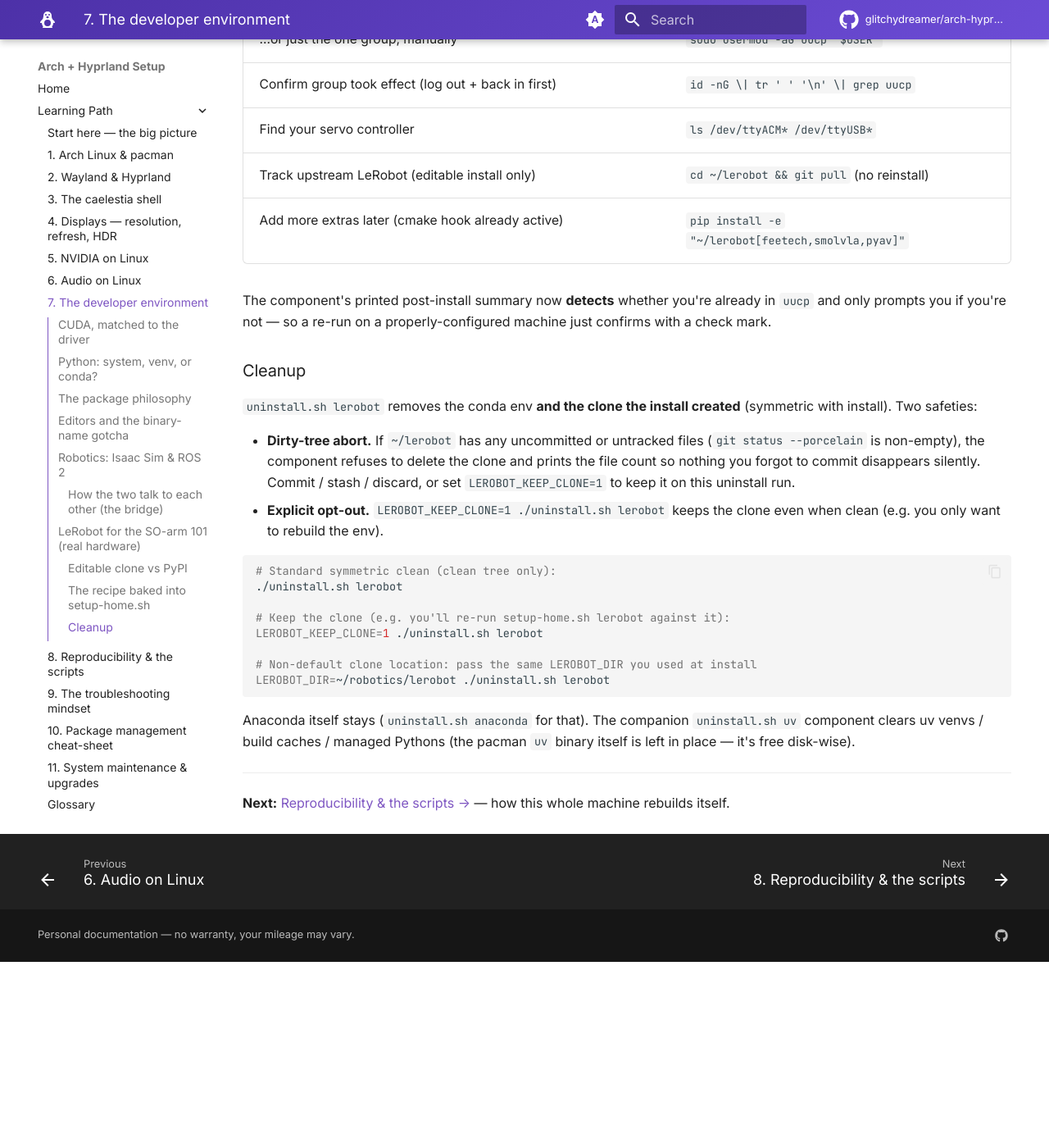
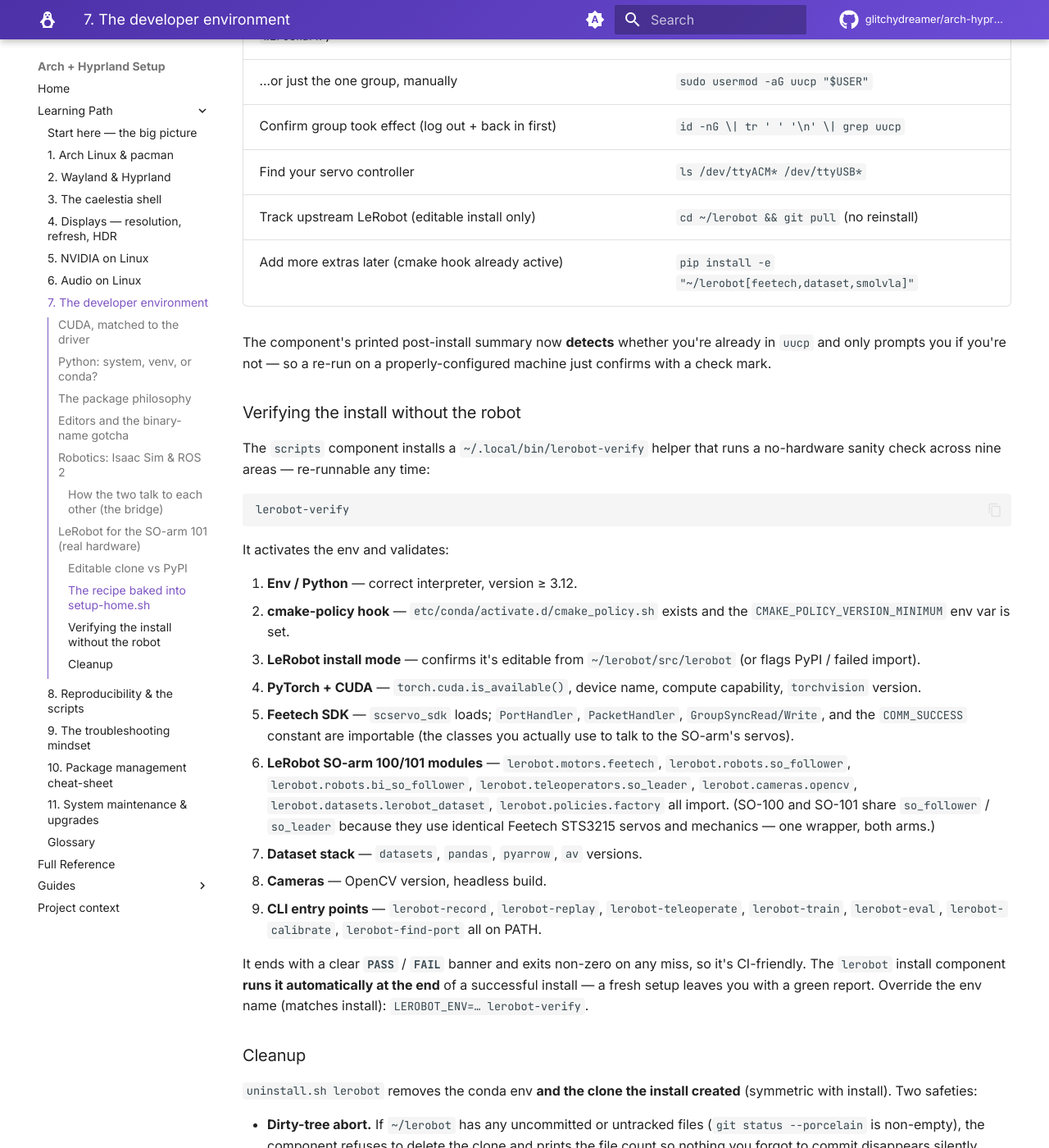
Before and after one commit to glitchydreamer/arch-hyprland-setup, an MkDocs documentation site: the page built from docs/learn/07-dev-environment.md, in a window 1280 px wide and 1400 px high, scrolled down 8096 px. Shown: the whole window at 82% size. Built offline with MkDocs 1.6.1 and Material for MkDocs 9.7.7, drawn with Linux system fonts in a browser that asks for light colours; comment, search, counter and statistics services are not loaded; before the commit the page ends 9269 px from its top, so only the background shows below that; some of the changed text lies outside the part shown.

Commit message:
feat(lerobot): lerobot-verify helper + [dataset] in default extras
While verifying the live install we found two issues:

1. `lerobot[feetech]` alone is incomplete — `lerobot.datasets` submodules
   fail to import because the upstream pyproject splits HF datasets into
   the [dataset] extra. For real-hardware SO-arm 101 work this is
   required (recording teleop demos = creating LeRobot datasets).
   Default LEROBOT_EXTRAS bumped from 'feetech' → 'feetech,dataset'. As
   a bonus, [dataset] transitively pulls torchcodec + av (PyAV), so
   dataset video encoding works without a separate [pyav] extra.

2. The right module/class names aren't obvious:
   - `scservo_sdk` (not `feetech_servo_sdk`) — legacy import name kept
     after the PyPI package was renamed to feetech-servo-sdk.
   - `lerobot.robots.so_follower` / `lerobot.teleoperators.so_leader`
     cover BOTH SO-100 and SO-101 (identical Feetech STS3215 servos and
     mechanics) — there is no so100_/so101_ split.

setup-home.sh do_scripts() now writes ~/.local/bin/lerobot-verify — a
9-section no-hardware sanity check (env / cmake hook / lerobot editable
mode / torch+CUDA / scservo_sdk + key classes / SO-100/101 wrappers / HF
dataset stack / OpenCV / CLI entry points). Clear PASS/FAIL banner, exits
non-zero on any miss (CI-friendly), honours LEROBOT_ENV. The lerobot
install component now calls it automatically at the end of a successful
install, so fresh runs end with a green report.

Docs (learn/07-dev-environment.md): new "Verifying the install without
the robot" subsection enumerating all 9 checks; intro paragraph updated
to [feetech,dataset] defaults with torchcodec/av noted; "add more extras
later" example now shows [feetech,dataset,smolvla].

Live verification on this machine: all 9 sections PASS.

Co-Authored-By: Claude Opus 4.7 <noreply@anthropic.com>

````diff
--- a/docs/learn/07-dev-environment.md
+++ b/docs/learn/07-dev-environment.md
@@ -298,10 +298,14 @@ The cmake-policy activate hook is the same either way.
 ### The recipe baked into `setup-home.sh`
 
 The `lerobot` component creates a conda env tuned for SO-arm 101 (Python 3.12,
-`lerobot[feetech]`, the cmake-policy activate hook) and — by default —
-**clones HF's LeRobot repo to `~/lerobot` and installs it editable**. Override
-defaults via env vars (note: LeRobot upstream now requires Python ≥ 3.12, so
-pin lower only if you've also pinned an older `lerobot` release).
+`lerobot[feetech,dataset]`, the cmake-policy activate hook) and — by default —
+**clones HF's LeRobot repo to `~/lerobot` and installs it editable**. The
+`dataset` extra is in the default because recording teleop demos = creating
+LeRobot datasets, which is the entire imitation-learning workflow on SO-arm 101;
+it also transitively pulls **`torchcodec` + `av`** so dataset video encoding
+works without a separate `pyav` extra. Override defaults via env vars (note:
+LeRobot upstream now requires Python ≥ 3.12, so pin lower only if you've also
+pinned an older `lerobot` release).
 
 ```bash
 # Default install — clones HF/lerobot → ~/lerobot, editable install:
@@ -334,11 +338,50 @@ After it finishes:
 | Confirm group took effect (log out + back in first) | `id -nG \| tr ' ' '\n' \| grep uucp` |
 | Find your servo controller | `ls /dev/ttyACM* /dev/ttyUSB*` |
 | Track upstream LeRobot (editable install only) | `cd ~/lerobot && git pull`  (no reinstall) |
-| Add more extras later (cmake hook already active) | `pip install -e "~/lerobot[feetech,smolvla,pyav]"` |
+| Add more extras later (cmake hook already active) | `pip install -e "~/lerobot[feetech,dataset,smolvla]"` |
 
 The component's printed post-install summary now **detects** whether you're
 already in `uucp` and only prompts you if you're not — so a re-run on a
 properly-configured machine just confirms with a check mark.
+
+### Verifying the install without the robot
+
+The `scripts` component installs a `~/.local/bin/lerobot-verify` helper that
+runs a no-hardware sanity check across nine areas — re-runnable any time:
+
+```bash
+lerobot-verify
+```
+
+It activates the env and validates:
+
+1. **Env / Python** — correct interpreter, version ≥ 3.12.
+2. **cmake-policy hook** — `etc/conda/activate.d/cmake_policy.sh` exists and the
+   `CMAKE_POLICY_VERSION_MINIMUM` env var is set.
+3. **LeRobot install mode** — confirms it's editable from `~/lerobot/src/lerobot`
+   (or flags PyPI / failed import).
+4. **PyTorch + CUDA** — `torch.cuda.is_available()`, device name, compute
+   capability, `torchvision` version.
+5. **Feetech SDK** — `scservo_sdk` loads; `PortHandler`, `PacketHandler`,
+   `GroupSyncRead/Write`, and the `COMM_SUCCESS` constant are importable
+   (the classes you actually use to talk to the SO-arm's servos).
+6. **LeRobot SO-arm 100/101 modules** — `lerobot.motors.feetech`,
+   `lerobot.robots.so_follower`, `lerobot.robots.bi_so_follower`,
+   `lerobot.teleoperators.so_leader`, `lerobot.cameras.opencv`,
+   `lerobot.datasets.lerobot_dataset`, `lerobot.policies.factory` all import.
+   (SO-100 and SO-101 share `so_follower` / `so_leader` because they use
+   identical Feetech STS3215 servos and mechanics — one wrapper, both arms.)
+7. **Dataset stack** — `datasets`, `pandas`, `pyarrow`, `av` versions.
+8. **Cameras** — OpenCV version, headless build.
+9. **CLI entry points** — `lerobot-record`, `lerobot-replay`,
+   `lerobot-teleoperate`, `lerobot-train`, `lerobot-eval`,
+   `lerobot-calibrate`, `lerobot-find-port` all on PATH.
+
+It ends with a clear **`PASS`** / **`FAIL`** banner and exits non-zero on any
+miss, so it's CI-friendly. The `lerobot` install component **runs it
+automatically at the end** of a successful install — a fresh setup leaves you
+with a green report. Override the env name (matches install): `LEROBOT_ENV=…
+lerobot-verify`.
 
 ### Cleanup
 
````
Also changed, not shown: docs/project-context.md (+35 -0 lines), 1 other file.
